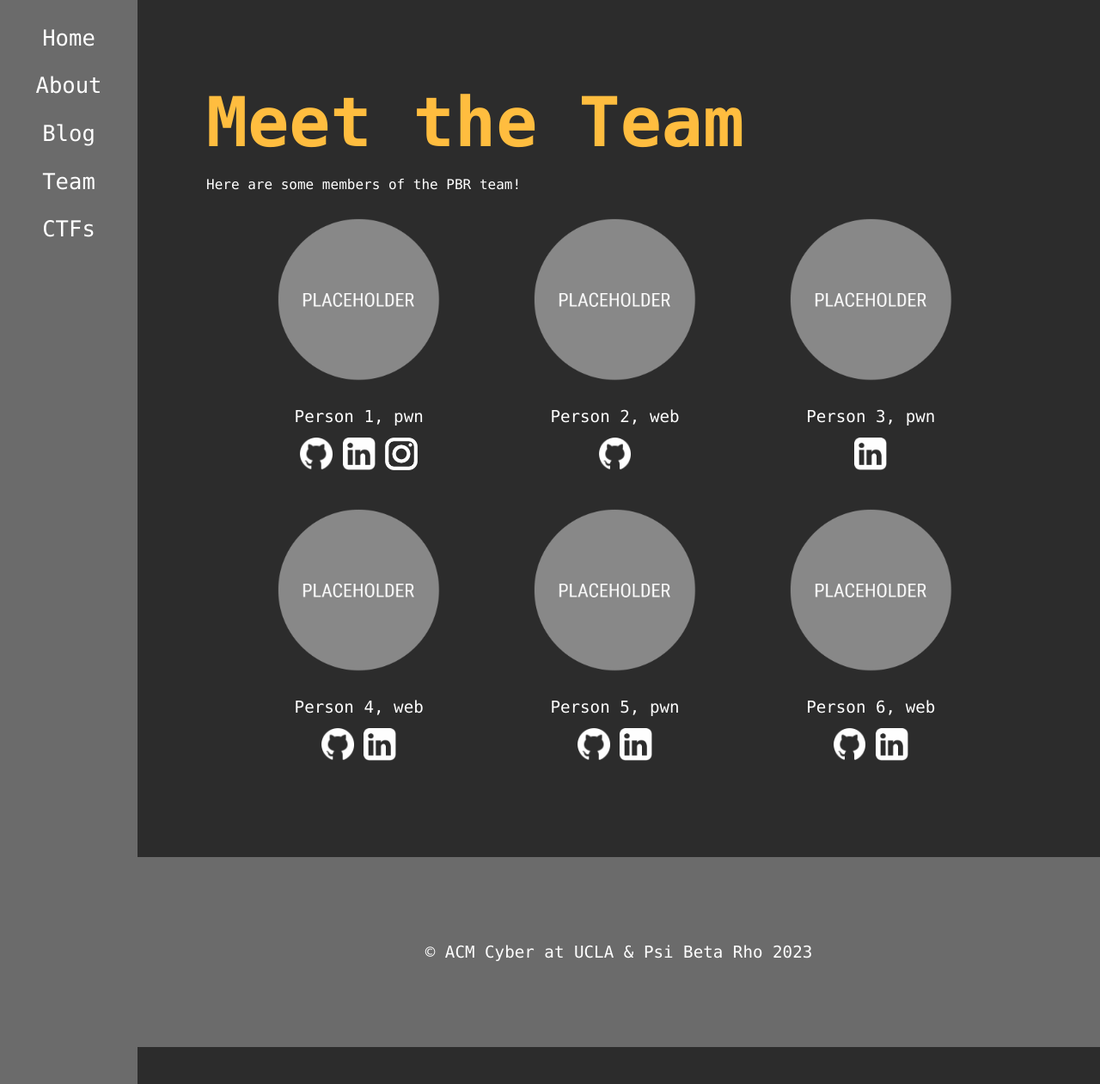
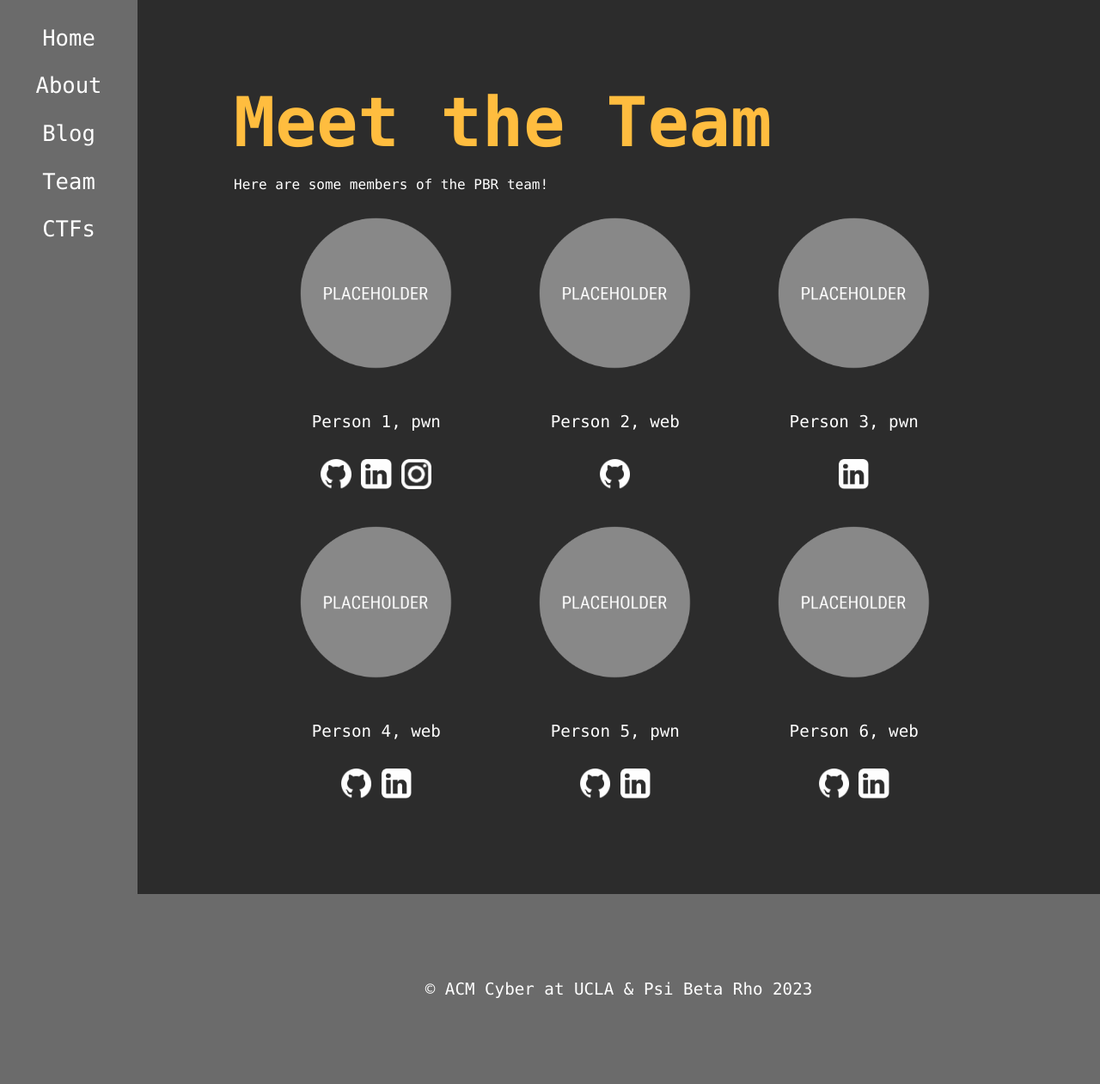
Before and after one commit to pbrucla/pbrucla.github.io, a Jekyll site: the page built from team.html, in a window 1280 px wide and 1261 px high. Shown: the whole window at 86% size. Built offline with Jekyll 4.4.1, drawn with Linux system fonts in a browser that asks for light colours.

Commit message:
updated styling of other pages

```diff
--- a/assets/styles/global.scss
+++ b/assets/styles/global.scss
@@ -13,8 +13,12 @@
 }
 
 a {
-    text-decoration: none;
+    text-decoration: underline #FFBD3F;
     color: white;
+}
+
+a:hover {
+    color: #FFBD3F;
 }
 
 hr {
--- a/assets/styles/main.scss
+++ b/assets/styles/main.scss
@@ -3,7 +3,7 @@
 
     main,
     article {
-        padding: 5rem;
+        padding: 5rem 10%;
         min-height: 50rem;
     }
 }
@@ -26,4 +26,12 @@
     .logo {
         max-width: 20%;
     }
+
+    a {
+        text-decoration: none;
+    }
+
+    .profile-image {
+        border-radius: 50%;
+    }
 }
--- a/assets/styles/post.scss
+++ b/assets/styles/post.scss
@@ -1,9 +1,12 @@
 ul.blog-cards {
     list-style: none;
     padding: 0;
+
+    a {
+        text-decoration: none;
     }
 
-ul.blog-cards>li {
+    li {
         padding: 2rem;
         margin: 2rem 5rem;
         border-radius: 0.5rem;
@@ -11,11 +14,12 @@
         transition: box-shadow .2s;
     }
 
-ul.blog-cards>li:hover {
+    li:hover {
         box-shadow: 0 0 6px #FFBD3F;
 
         .card-title {
             text-decoration: underline #FFBD3F 2px;
+        }
     }
 }
 
--- a/ctfs.html
+++ b/ctfs.html
@@ -5,9 +5,9 @@
 ---
 
 <h1>CTFs</h1>
-<p>Some CTFs our team has played in the past.</p>
+<p>Some CTFs our team has played in the past. We are in the progress of updating this page! Feel free to check out our <a href="https://ctftime.org/team/186494">CTFTime</a> in the meanwhile.</p>
 
-<ul>
+<!-- <ul>
     {% for ctf in site.data.ctfs %}
         <li>
             <a href="https://ctftime.org/event/{{ ctf.id }}">
@@ -15,4 +15,4 @@
             </a>, {{ ctf.place }}
         </li>
     {% endfor %}
-</ul>
+</ul> -->
--- a/team.html
+++ b/team.html
@@ -10,30 +10,34 @@
 <div class="team-flex-container">
     {% for member in site.data.members %}
         <div class="member-flex-item">
-            <img src="assets/images/{{ member.photo }}" />
-            <br>
-            {{ member.name }}, {{ member.role }}
-            <br>
-            {% if member.github != null %}
+            <img src="assets/images/members/{% if member.photo %}{{ member.photo }}{% else %}{{ 'placeholder.png' }}{% endif %}" class="profile-image"/>
+
+            <p>{{ member.name }}, {{ member.role }}</p>
+
+            {% if member.website %}
+                <a href="{{ member.website }}">
+                    <img class="logo" src="assets/images/link.png" />
+                </a>
+            {% endif %}
+
+            {% if member.github %}
                 <a href="https://github.com/{{ member.github }}">
                     <img class="logo" src="assets/images/github.png" />
                 </a>
             {% endif %}
 
-            {% if member.linkedin != null %}
+            {% if member.linkedin %}
                 <a href="https://linkedin.com/in/{{ member.linkedin }}">
                     <img class="logo" src="assets/images/linkedin.png" />
                 </a>
             {% endif %}
 
-            {% if member.instagram != null %}
+            {% if member.instagram %}
                 <a href="https://instagram.com/{{ member.instagram }}">
                     <img class="logo" src="assets/images/instagram.png" />
                 </a>
             {% endif %}
 
-            <br>
-
         </div>
     {% endfor %}
 </div>
```
Also changed, not shown: archive.md (added, +7 -0 lines), assets/images/link.png (added), assets/images/members/placeholder.png (renamed from assets/images/placeholder.png). Lines whose indentation alone changed are shown as unchanged.
